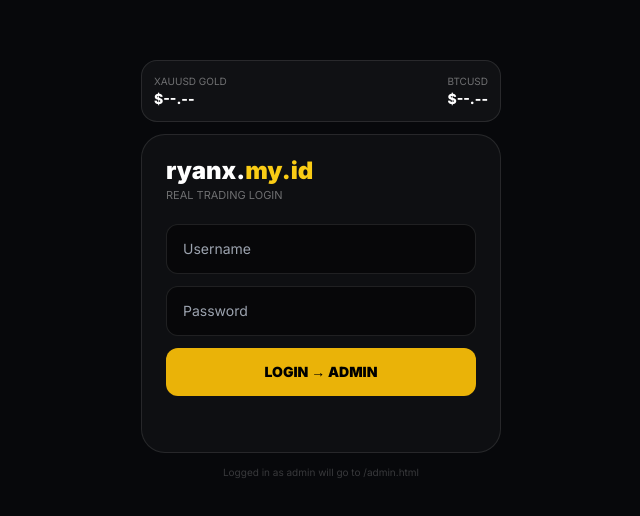
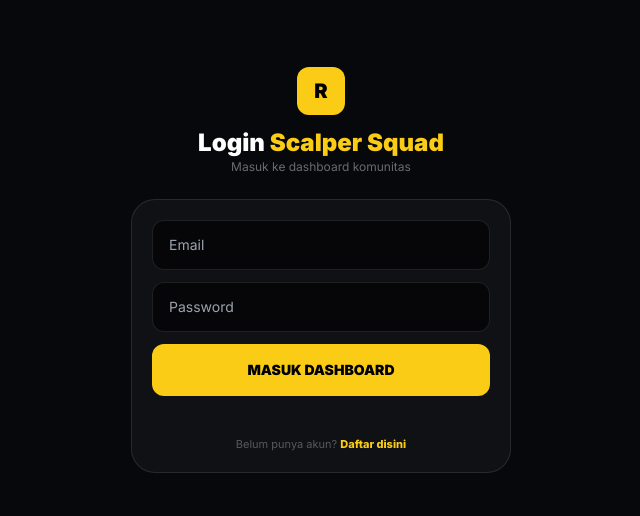
Before and after one commit to ryanxputraz-lang/ryanx, a plain HTML site: page login.html in a window 1280 px wide. Shown: the part 130-646 px from the top of the page, without its empty margins (319-959 px from the left). Drawn offline with nearby package versions, Linux system fonts and the light colour scheme; no server answers.

Commit message:
update 00:24

```diff
--- a/login.html
+++ b/login.html
@@ -3,97 +3,56 @@
 <head>
 <meta charset="UTF-8">
 <meta name="viewport" content="width=device-width, initial-scale=1.0">
-<title>Login - ryanx.my.id</title>
+<title>Login - Scalper Squad | ryanx.my.id</title>
 <script src="https://cdn.tailwindcss.com"></script>
 <link href="https://fonts.googleapis.com/css2?family=Inter:wght@400;600;800;900&display=swap" rel="stylesheet">
 <style>body{font-family:'Inter',sans-serif}</style>
 </head>
 <body class="bg-[#07080b] text-white min-h-screen flex items-center justify-center p-4">
-
-<div class="w-full max-w-[360px]">
-  <!-- Ticker REAL -->
-  <div class="bg-white/[0.04] border border-white/10 rounded-2xl p-3 mb-3 flex justify-between text-xs">
-    <div>
-      <div class="text-white/40 text-[10px]">XAUUSD GOLD</div>
-      <div id="xau-price" class="font-bold text-sm">$--.--</div>
-    </div>
-    <div class="text-right">
-      <div class="text-white/40 text-[10px]">BTCUSD</div>
-      <div id="btc-price" class="font-bold text-sm">$--.--</div>
-      <div id="btc-change" class="text-[10px] text-white/40"></div>
-    </div>
+<div class="w-full max-w-[380px]">
+  <div class="text-center mb-6">
+    <div class="w-12 h-12 bg-yellow-400 rounded-xl mx-auto flex items-center justify-center text-black font-black text-xl">R</div>
+    <h1 class="font-black text-2xl mt-3">Login <span class="text-yellow-400">Scalper Squad</span></h1>
+    <p class="text-xs text-white/40">Masuk ke dashboard komunitas</p>
   </div>
 
-  <div class="bg-white/[0.03] border border-white/10 rounded-[24px] p-6">
-    <h1 class="font-black text-2xl leading-none">ryanx.<span class="text-yellow-400">my.id</span></h1>
-    <p class="text-[11px] text-white/40 mt-1 mb-5">REAL TRADING LOGIN</p>
-
-    <div class="space-y-3">
-      <input id="username" class="w-full bg-black/50 border border-white/10 rounded-xl px-4 py-3.5 text-sm outline-none focus:border-yellow-500/50" placeholder="Username">
-      <input id="password" type="password" class="w-full bg-black/50 border border-white/10 rounded-xl px-4 py-3.5 text-sm outline-none focus:border-yellow-500/50" placeholder="Password">
-
-      <button onclick="doLogin()" id="btn" class="w-full bg-yellow-500 text-black font-black py-3.5 rounded-xl text-sm">LOGIN → ADMIN</button>
-
-      <div id="msg" class="text-xs text-center pt-2"></div>
-      <div id="last-update" class="text-[10px] text-center text-white/20"></div>
-    </div>
+  <div class="bg-white/[0.04] border border-white/10 rounded-[24px] p-5 space-y-3">
+    <input id="email" type="email" placeholder="Email" class="w-full bg-black/60 border border-white/10 rounded-xl px-4 py-3.5 text-sm outline-none focus:border-yellow-400">
+    <input id="password" type="password" placeholder="Password" class="w-full bg-black/60 border border-white/10 rounded-xl px-4 py-3.5 text-sm outline-none focus:border-yellow-400">
+    <button onclick="doLogin()" id="btnLogin" class="w-full bg-yellow-400 text-black font-black py-4 rounded-xl text-sm">MASUK DASHBOARD</button>
+    <div id="msg" class="text-xs text-center min-h-[16px] text-red-400"></div>
+    <div class="text-[11px] text-center text-white/30">Belum punya akun? <a href="/register.html" class="text-yellow-400 font-bold">Daftar disini</a></div>
   </div>
-  <div class="text-center text-[10px] text-white/20 mt-3">Logged in as admin will go to /admin.html</div>
 </div>
 
 <script>
-async function loadTicker(){
+async function doLogin(){
+  const btn=document.getElementById('btnLogin'), msg=document.getElementById('msg');
+  const email=document.getElementById('email').value.trim();
+  const password=document.getElementById('password').value.trim();
+  if(!email||!password){msg.textContent='Isi email & password!'; return;}
+  btn.textContent='CEK AKUN...'; btn.disabled=true; msg.textContent='';
   try{
-    const res = await fetch('/api/ticker');
-    const d = await res.json();
-    if(d.xauusd) document.getElementById('xau-price').textContent = `$${d.xauusd.price.toFixed(2)}`;
-    if(d.btcusd){
-      document.getElementById('btc-price').textContent = `$${Number(d.btcusd.price).toLocaleString()}`;
-      document.getElementById('btc-change').textContent = `${d.btcusd.change>=0?'+':''}${(d.btcusd.change||0).toFixed(2)}%`;
-    }
-    document.getElementById('last-update').textContent = `REAL • ${new Date().toLocaleTimeString()}`;
-  }catch(e){}
-}
-loadTicker();
-setInterval(loadTicker, 5000);
-
-async function doLogin(){
-  const btn = document.getElementById('btn');
-  const msg = document.getElementById('msg');
-  const username = document.getElementById('username').value.trim();
-  const password = document.getElementById('password').value.trim();
-
-  if(!username || !password){ msg.textContent='Isi username & password'; msg.className='text-xs text-center pt-2 text-red-400'; return; }
-
-  btn.textContent='Checking...'; btn.disabled=true; msg.textContent='';
-
-  try{
-    const res = await fetch('/api/login', {
+    const res = await fetch('/api/login',{
       method:'POST',
       headers:{'Content-Type':'application/json'},
-      body: JSON.stringify({ username, password })
+      body:JSON.stringify({email,password})
     });
-    const data = await res.json();
-    if(!res.ok){ throw new Error(data.error || 'Login gagal'); }
+    const j = await res.json();
+    if(!res.ok) throw new Error(j.error||'Login gagal');
 
-    localStorage.setItem('ryanx_token', data.token);
-    localStorage.setItem('ryanx_role', data.user.role);
-    localStorage.setItem('ryanx_user', data.user.username);
+    // INI KUNCINYA BIAR GAK STUCK
+    localStorage.setItem('user', JSON.stringify(j.user));
+    localStorage.setItem('username', j.user.username);
+    // simpan token simpel
+    localStorage.setItem('token', 'logged-in-'+Date.now());
 
-    msg.textContent='Login sukses!'; msg.className='text-xs text-center pt-2 text-green-400';
-
-    // AUTO REDIRECT KE ADMIN KALAU ROLE ADMIN
-    setTimeout(()=>{
-      if(data.user.role === 'admin'){
-        location.href='/admin.html';
-      } else {
-        location.href='/dashboard.html';
-      }
-    }, 500);
-
+    msg.textContent='Berhasil! Masuk dashboard...';
+    msg.className='text-xs text-center min-h-[16px] text-green-400';
+    setTimeout(()=>{ window.location.replace('/dashboard.html'); }, 600);
   }catch(err){
-    msg.textContent=err.message; msg.className='text-xs text-center pt-2 text-red-400';
-    btn.textContent='LOGIN → ADMIN'; btn.disabled=false;
+    msg.textContent=err.message;
+    btn.textContent='MASUK DASHBOARD'; btn.disabled=false;
   }
 }
 </script>
```
Also changed, not shown: functions/api/login.js (+6 -28 lines).
